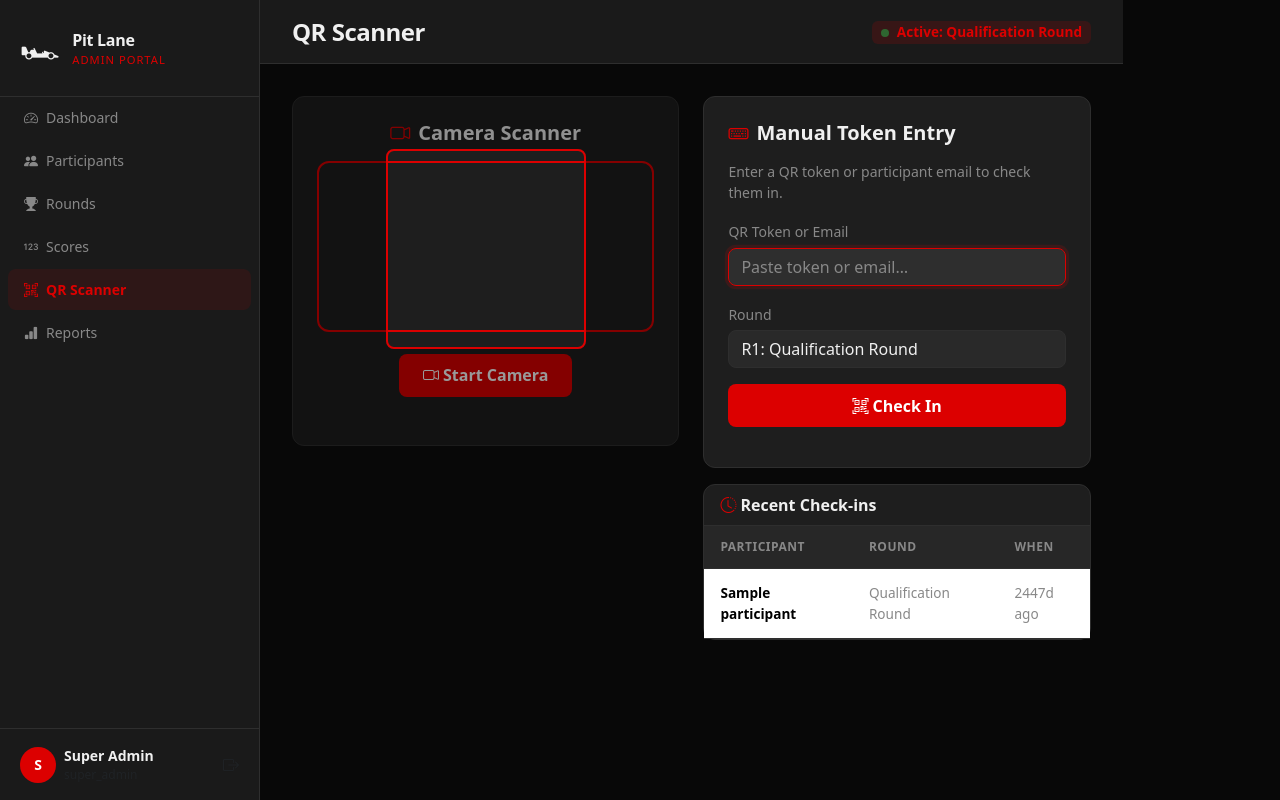
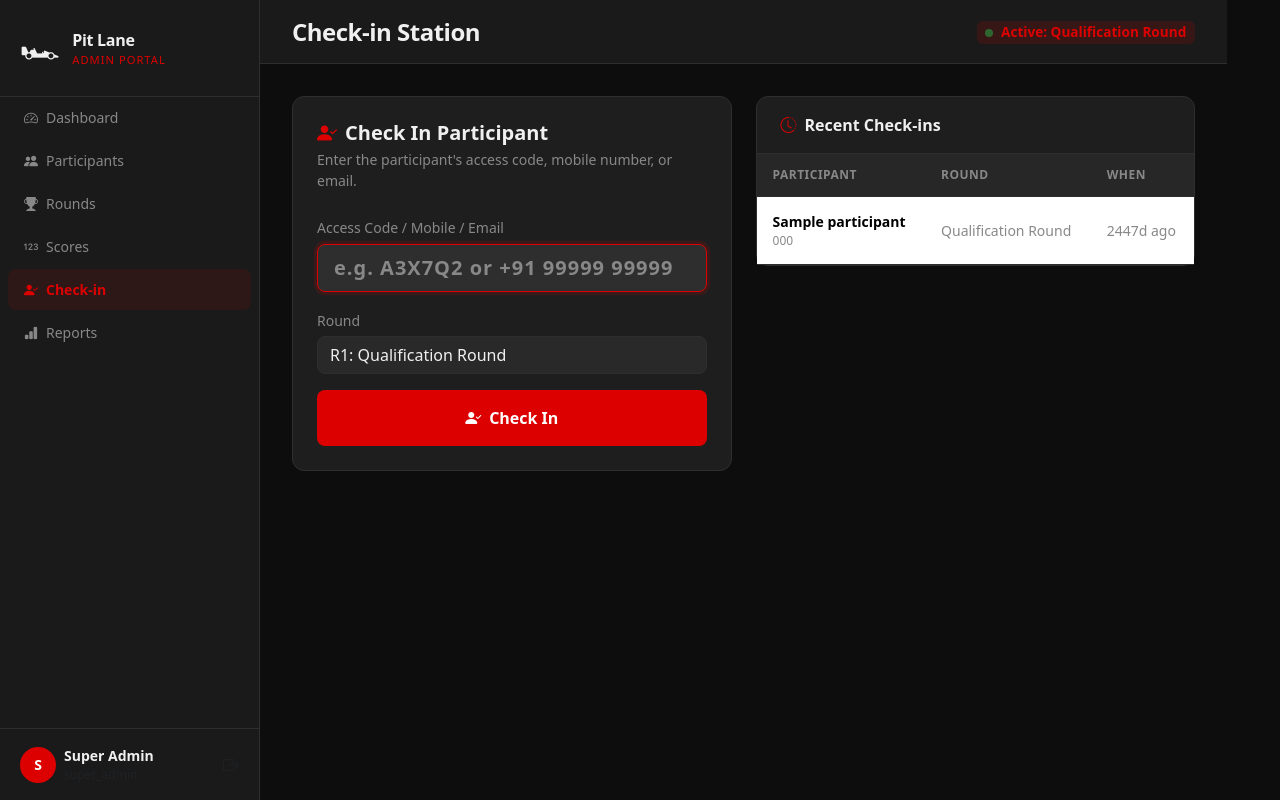
Before and after one commit to Shaggywize63/ferrari, a PHP site: page /admin/scanner.php in a window 1280 px wide. Run offline with PHP 8.4, Linux system fonts and the light colour scheme; a user stored in the database is signed in; data comes from the database, SQL or seed files in the repository; tables that the repository leaves empty hold one stand-in row (values such as "Sample post"); some libraries are stand-ins or nearby versions; some web fonts are replaced.

Commit message:
Replace QR codes with 6-char access codes; add mobile login
- Registration generates a unique 6-char alphanumeric access code (e.g.
  A3X7Q2) instead of a QR image; mobile number is now required
- Participant login accepts access code, mobile number, or email
- Participant dashboard shows access code prominently with copy & print
- Admin check-in page replaces camera QR scanner with simple code/
  mobile/email text entry — no camera permission required
- api/scan.php resolves participant by access_code, phone, or email
- Remove endroid/qr-code composer dependency (composer.lock regenerated)
- schema.sql: participants table uses access_code CHAR(6) instead of
  qr_token/qr_image columns; phone is now NOT NULL
- Add sql/migration_remove_qr.sql for upgrading existing databases

Co-Authored-By: Claude Sonnet 4.6 <noreply@anthropic.com>
Claude-Session: https://claude.ai/code/session_01CT52J55p12GbUYP2K8krgF

```diff
--- a/admin/scanner.php
+++ b/admin/scanner.php
@@ -11,14 +11,16 @@ $activeRound = $pdo->query("
     ORDER BY r.round_number LIMIT 1
 ")->fetch();
 
-pageHead('QR Scanner', true);
+$rounds = $pdo->query("SELECT r.id, r.round_number, r.name FROM rounds r JOIN events e ON e.id=r.event_id ORDER BY r.round_number")->fetchAll();
+
+pageHead('Check-in Station', true);
 ?>
 <div class="d-flex">
 <?php adminNav('scanner'); ?>
 <div class="admin-main">
   <div class="admin-topbar">
     <button id="sidebarToggle" class="btn btn-sm d-md-none me-2" style="color:var(--text-muted)"><i class="bi bi-list fs-5"></i></button>
-    <span class="page-title">QR Scanner</span>
+    <span class="page-title">Check-in Station</span>
     <?php if ($activeRound): ?>
     <div class="ms-auto">
       <span class="badge" style="background:rgba(220,0,0,.15);color:var(--ferrari-red);font-size:.85rem">
@@ -31,99 +33,71 @@ pageHead('QR Scanner', true);
 
   <div class="admin-content">
     <div class="row g-4">
-      <!-- Camera scanner -->
+      <!-- Check-in form -->
       <div class="col-md-6">
-        <div class="card p-4 text-center">
-          <h5 class="fw-700 mb-3"><i class="bi bi-camera-video me-2 text-ferrari"></i>Camera Scanner</h5>
+        <div class="card p-4">
+          <h5 class="fw-700 mb-1"><i class="bi bi-person-check-fill me-2 text-ferrari"></i>Check In Participant</h5>
+          <p style="color:var(--text-muted);font-size:.875rem;margin-bottom:1.5rem">Enter the participant's access code, mobile number, or email.</p>
 
           <?php if (!$activeRound): ?>
-          <div class="alert-ferrari">
+          <div class="alert-ferrari mb-3">
             <i class="bi bi-exclamation-triangle me-1"></i>
             No active round. Please activate a round first.
           </div>
-          <?php else: ?>
-          <div style="position:relative;display:inline-block">
-            <video id="scanner-video" autoplay playsinline muted></video>
-            <canvas id="scanner-canvas" style="display:none"></canvas>
-            <div id="scan-overlay" style="
-              position:absolute;top:50%;left:50%;transform:translate(-50%,-50%);
-              width:200px;height:200px;
-              border:2px solid var(--ferrari-red);
-              border-radius:8px;
-              pointer-events:none;
-              box-shadow:0 0 0 9999px rgba(0,0,0,.4);
-            "></div>
-          </div>
-          <div class="mt-3 d-flex gap-2 justify-content-center">
-            <button id="startCam" class="btn btn-ferrari">
-              <i class="bi bi-camera-video me-1"></i>Start Camera
-            </button>
-            <button id="stopCam" class="btn btn-outline-ferrari" style="display:none">
-              <i class="bi bi-stop-circle me-1"></i>Stop
-            </button>
-          </div>
           <?php endif; ?>
 
-          <div id="scan-result" class="mt-3"></div>
-
-          <!-- Scan log -->
-          <div id="scan-log" class="mt-4 text-start" style="max-height:200px;overflow-y:auto"></div>
-        </div>
-      </div>
-
-      <!-- Manual token entry -->
-      <div class="col-md-6">
-        <div class="card p-4">
-          <h5 class="fw-700 mb-3"><i class="bi bi-keyboard me-2 text-ferrari"></i>Manual Token Entry</h5>
-          <p style="color:var(--text-muted);font-size:.875rem">Enter a QR token or participant email to check them in.</p>
-
-          <form id="manualForm">
+          <form id="checkinForm">
             <div class="mb-3">
-              <label class="form-label">QR Token or Email</label>
-              <input type="text" id="manualToken" class="form-control" placeholder="Paste token or email…" autofocus>
+              <label class="form-label">Access Code / Mobile / Email</label>
+              <input type="text" id="codeInput" class="form-control form-control-lg"
+                     placeholder="e.g. A3X7Q2 or +91 99999 99999"
+                     style="letter-spacing:.05em;font-weight:600"
+                     autocomplete="off" autofocus>
             </div>
             <div class="mb-3">
               <label class="form-label">Round</label>
-              <select id="manualRound" class="form-select">
-                <?php
-                $rounds = $pdo->query("SELECT r.id, r.round_number, r.name FROM rounds r JOIN events e ON e.id=r.event_id ORDER BY r.round_number")->fetchAll();
-                foreach ($rounds as $r):
-                ?>
+              <select id="roundSelect" class="form-select">
+                <?php foreach ($rounds as $r): ?>
                 <option value="<?= $r['id'] ?>" <?= ($activeRound && $activeRound['id']==$r['id']) ? 'selected' : '' ?>>
                   R<?= $r['round_number'] ?>: <?= sanitize($r['name']) ?>
                 </option>
                 <?php endforeach; ?>
               </select>
             </div>
-            <button type="submit" class="btn btn-ferrari w-100">
-              <i class="bi bi-qr-code-scan me-1"></i>Check In
+            <button type="submit" class="btn btn-ferrari w-100 py-3" <?= !$activeRound ? 'disabled' : '' ?>>
+              <i class="bi bi-person-check-fill me-2"></i>Check In
             </button>
           </form>
-          <div id="manual-result" class="mt-3"></div>
+          <div id="checkin-result" class="mt-3" style="display:none"></div>
         </div>
+      </div>
 
-        <!-- Recent check-ins -->
-        <div class="card mt-3 p-0">
-          <div class="card-header px-3 py-2">
-            <i class="bi bi-clock-history me-1 text-ferrari"></i>Recent Check-ins
+      <!-- Recent check-ins -->
+      <div class="col-md-6">
+        <div class="card p-0">
+          <div class="card-header px-4 py-3">
+            <i class="bi bi-clock-history me-2 text-ferrari"></i>Recent Check-ins
           </div>
-          <div class="table-responsive" style="max-height:300px;overflow-y:auto">
-            <table class="table table-dark-custom mb-0" style="font-size:.85rem">
+          <div id="recentList" class="table-responsive" style="max-height:500px;overflow-y:auto">
+            <table class="table table-dark-custom mb-0" style="font-size:.875rem">
               <thead><tr><th>Participant</th><th>Round</th><th>When</th></tr></thead>
-              <tbody id="recentCheckins">
+              <tbody>
                 <?php
                 $recent = $pdo->query("
-                    SELECT p.name, r.name AS round_name, pr.checked_in_at
+                    SELECT p.name, p.access_code, r.name AS round_name, pr.checked_in_at
                     FROM participant_rounds pr
                     JOIN participants p ON p.id=pr.participant_id
                     JOIN rounds r ON r.id=pr.round_id
                     WHERE pr.checked_in_at IS NOT NULL
-                    ORDER BY pr.checked_in_at DESC LIMIT 20
+                    ORDER BY pr.checked_in_at DESC LIMIT 30
                 ")->fetchAll();
                 foreach ($recent as $ci):
                 ?>
                 <tr>
-                  <td class="fw-600"><?= sanitize($ci['name']) ?></td>
+                  <td>
+                    <div class="fw-600"><?= sanitize($ci['name']) ?></div>
+                    <div style="font-size:.75rem;color:var(--text-muted)"><?= sanitize($ci['access_code']) ?></div>
+                  </td>
                   <td style="color:var(--text-muted)"><?= sanitize($ci['round_name']) ?></td>
                   <td style="color:var(--text-muted)"><?= timeAgo($ci['checked_in_at']) ?></td>
                 </tr>
@@ -138,79 +112,25 @@ pageHead('QR Scanner', true);
 </div>
 </div>
 
-<script src="https://cdn.jsdelivr.net/npm/jsqr@1.4.0/dist/jsQR.js"></script>
 <script>
-const API_URL  = '<?= APP_URL ?>/api/scan.php';
-const roundId  = document.getElementById('manualRound')?.value;
+const API_URL = '<?= APP_URL ?>/api/scan.php';
 
-// ── Camera scanner ──
-const video    = document.getElementById('scanner-video');
-const canvas   = document.getElementById('scanner-canvas');
-const ctx      = canvas?.getContext('2d');
-const startBtn = document.getElementById('startCam');
-const stopBtn  = document.getElementById('stopCam');
-const result   = document.getElementById('scan-result');
-const scanLog  = document.getElementById('scan-log');
-let stream = null, scanning = false, lastToken = null, lastTime = 0;
+document.getElementById('checkinForm').addEventListener('submit', async e => {
+  e.preventDefault();
+  const input   = document.getElementById('codeInput').value.trim();
+  const roundId = document.getElementById('roundSelect').value;
+  const resultEl = document.getElementById('checkin-result');
+  if (!input) return;
 
-startBtn?.addEventListener('click', async () => {
-  try {
-    stream = await navigator.mediaDevices.getUserMedia({ video: { facingMode: 'environment' } });
-    video.srcObject = stream;
-    startBtn.style.display = 'none';
-    stopBtn.style.display  = '';
-    scanning = true;
-    requestAnimationFrame(tick);
-  } catch (e) {
-    showResult(result, '❌ Camera access denied. Use manual entry.', 'error');
-  }
-});
-
-stopBtn?.addEventListener('click', () => {
-  scanning = false;
-  stream?.getTracks().forEach(t => t.stop());
-  startBtn.style.display = '';
-  stopBtn.style.display  = 'none';
-});
-
-function tick() {
-  if (!scanning) return;
-  if (video.readyState === video.HAVE_ENOUGH_DATA) {
-    canvas.width  = video.videoWidth;
-    canvas.height = video.videoHeight;
-    ctx.drawImage(video, 0, 0);
-    const img  = ctx.getImageData(0, 0, canvas.width, canvas.height);
-    const code = jsQR(img.data, img.width, img.height);
-    if (code && code.data) {
-      const now = Date.now();
-      if (code.data !== lastToken || now - lastTime > 3000) {
-        lastToken = code.data; lastTime = now;
-        processToken(code.data, document.getElementById('manualRound')?.value, result, scanLog);
-      }
-    }
-  }
-  requestAnimationFrame(tick);
-}
-
-// ── Manual form ──
-document.getElementById('manualForm')?.addEventListener('submit', e => {
-  e.preventDefault();
-  const token   = document.getElementById('manualToken').value.trim();
-  const roundId = document.getElementById('manualRound').value;
-  if (!token) return;
-  processToken(token, roundId, document.getElementById('manual-result'), null);
-});
-
-async function processToken(token, roundId, resultEl, logEl) {
-  resultEl.style.display = '';
+  resultEl.style.display = 'block';
   resultEl.className     = '';
-  resultEl.innerHTML     = '<div class="d-flex align-items-center gap-2"><div class="spinner-ferrari"></div> Checking in…</div>';
+  resultEl.innerHTML     = '<div class="d-flex align-items-center gap-2"><div class="spinner-ferrari"></div> Looking up…</div>';
 
   try {
-    const res = await fetch(API_URL, {
+    const res  = await fetch(API_URL, {
       method: 'POST',
       headers: { 'Content-Type': 'application/json' },
-      body: JSON.stringify({ token, round_id: parseInt(roundId) })
+      body: JSON.stringify({ token: input, round_id: parseInt(roundId) })
     });
     const data = await res.json();
 
@@ -218,32 +138,21 @@ async function processToken(token, roundId, resultEl, logEl) {
       resultEl.className = 'scan-result success';
       resultEl.innerHTML = `
         <div class="d-flex align-items-center gap-2 mb-1">
-          <i class="bi bi-check-circle-fill" style="color:#28a745;font-size:1.25rem"></i>
-          <strong>${data.participant.name}</strong>
+          <i class="bi bi-check-circle-fill" style="color:#28a745;font-size:1.5rem"></i>
+          <strong style="font-size:1.1rem">${data.participant.name}</strong>
         </div>
-        <div style="font-size:.85rem;color:var(--text-muted)">
-          ${data.participant.email} · ${data.participant.city || ''}
-        </div>
-        <div style="font-size:.8rem;margin-top:.5rem">
-          Round: <strong>${data.round.name}</strong>
-        </div>`;
-      if (logEl) {
-        const row = document.createElement('div');
-        row.className = 'p-2 mb-1 rounded';
-        row.style.background = 'rgba(40,167,69,.1)';
-        row.innerHTML = `<strong>${data.participant.name}</strong> <small style="color:#888">checked in</small>`;
-        logEl.prepend(row);
-      }
+        <div style="font-size:.85rem;color:var(--text-muted)">${data.participant.email}</div>
+        <div style="font-size:.85rem;margin-top:.4rem">Checked into: <strong>${data.round.name}</strong></div>`;
+      document.getElementById('codeInput').value = '';
+      document.getElementById('codeInput').focus();
     } else {
       resultEl.className = 'scan-result error';
       resultEl.innerHTML = `<i class="bi bi-x-circle-fill me-2" style="color:var(--ferrari-red)"></i>${data.message}`;
     }
-    resultEl.style.display = 'block';
-  } catch (e) {
+  } catch (err) {
     resultEl.className = 'scan-result error';
     resultEl.innerHTML = '❌ Network error. Try again.';
-    resultEl.style.display = 'block';
   }
-}
+});
 </script>
 <?php pageFoot(); ?>
--- a/composer.json
+++ b/composer.json
@@ -2,8 +2,7 @@
     "name": "ferrari/pitlane-competition",
     "description": "A Pit Lane of Ferrari – HP Competition Management System",
     "require": {
-        "php": ">=8.1",
-        "endroid/qr-code": "^6.0"
+        "php": ">=8.1"
     },
     "config": {
         "platform": {"php": "8.2.0"},
--- a/includes/bootstrap.php
+++ b/includes/bootstrap.php
@@ -3,7 +3,6 @@ require_once __DIR__ . '/../vendor/autoload.php';
 require_once __DIR__ . '/../config/app.php';
 require_once __DIR__ . '/../config/db.php';
 require_once __DIR__ . '/functions.php';
-require_once __DIR__ . '/qr.php';
 
 if (session_status() === PHP_SESSION_NONE) {
     session_set_cookie_params(['httponly' => true, 'samesite' => 'Lax']);
--- a/includes/functions.php
+++ b/includes/functions.php
@@ -21,6 +21,16 @@ function sanitize(string $val): string {
 
 function generateToken(int $length = 32): string {
     return bin2hex(random_bytes($length / 2));
+}
+
+function generateAccessCode(): string {
+    // Excludes confusable chars: 0/O, 1/I/L
+    $chars = 'ABCDEFGHJKLMNPQRSTUVWXYZ23456789';
+    $code  = '';
+    for ($i = 0; $i < 6; $i++) {
+        $code .= $chars[random_int(0, strlen($chars) - 1)];
+    }
+    return $code;
 }
 
 function isAdminLoggedIn(): bool {
--- a/includes/layout.php
+++ b/includes/layout.php
@@ -39,7 +39,7 @@ function adminNav(string $active = ''): void {
         'participants' => ['Participants',   'bi-people-fill',    '/admin/participants.php'],
         'rounds'       => ['Rounds',         'bi-trophy-fill',    '/admin/rounds.php'],
         'scores'       => ['Scores',         'bi-123',            '/admin/scores.php'],
-        'scanner'      => ['QR Scanner',     'bi-qr-code-scan',   '/admin/scanner.php'],
+        'scanner'      => ['Check-in',        'bi-person-check-fill', '/admin/scanner.php'],
         'reports'      => ['Reports',        'bi-bar-chart-fill', '/admin/reports.php'],
     ];
     $initials = strtoupper(substr($admin['name'], 0, 1));
```
Also changed, not shown: api/scan.php (+5 -4 lines), participant-login.php (+22 -40 lines), participant.php (+28 -15 lines), register.php (+17 -23 lines), sql/migration_remove_qr.sql (added, +23 -0 lines), sql/schema.sql (+12 -13 lines), 1 other file.
